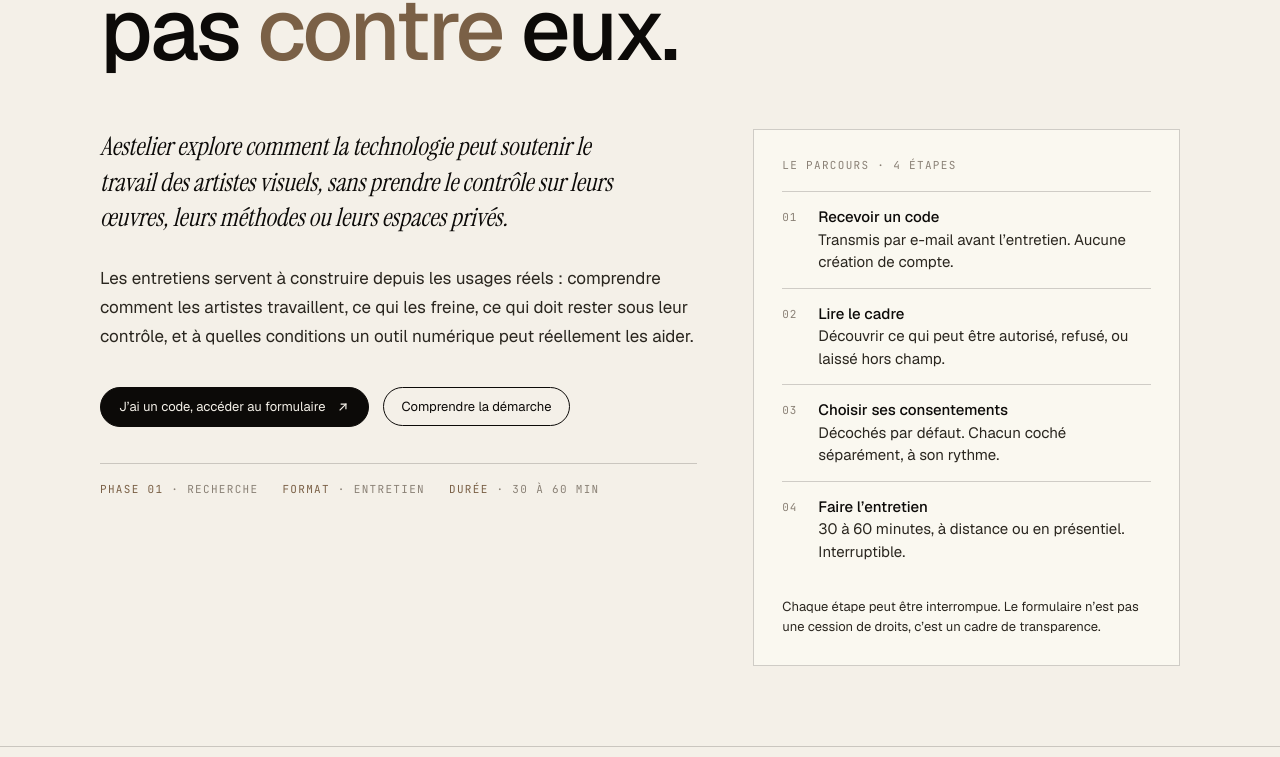
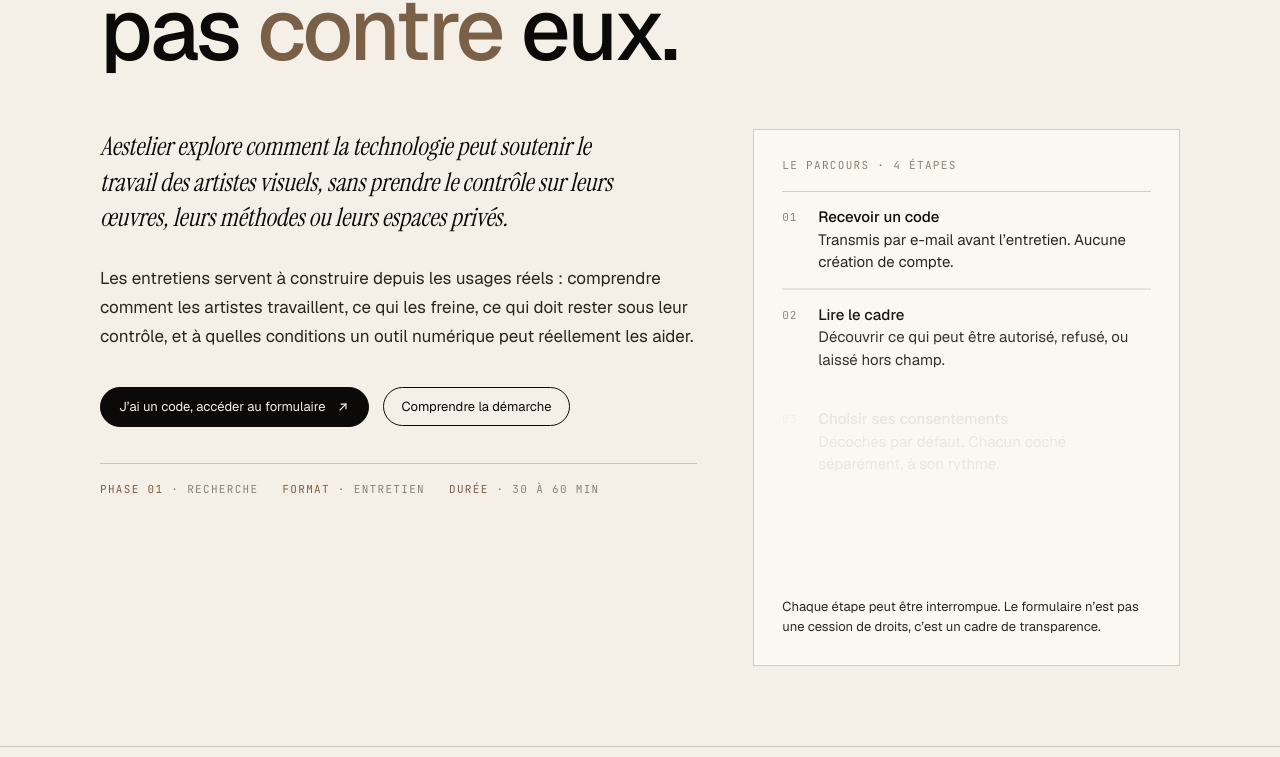
Before and after one commit to Aestelier/InterviewHub, a Next.js app: page / in a window 1280 px wide. Shown: the part 396-1153 px from the top of the page. Built offline with nearby package versions, Linux system fonts and the light colour scheme.

Commit message:
animation on startup

```diff
--- a/app/globals.css
+++ b/app/globals.css
@@ -1186,6 +1186,165 @@
   border-color: var(--papier);
 }
 
+/* subtle motion */
+@media (prefers-reduced-motion: no-preference) {
+  @keyframes soft-enter {
+    from {
+      opacity: 0;
+      transform: translateY(14px);
+    }
+    to {
+      opacity: 1;
+      transform: translateY(0);
+    }
+  }
+
+  @keyframes view-soft-enter {
+    0% {
+      opacity: 0;
+      transform: translateY(22px);
+    }
+    100% {
+      opacity: 1;
+      transform: translateY(0);
+    }
+  }
+
+  @keyframes view-fade-in {
+    0% {
+      opacity: 0;
+      transform: translateY(10px);
+    }
+    100% {
+      opacity: 1;
+      transform: translateY(0);
+    }
+  }
+
+  @keyframes line-draw-x {
+    from {
+      transform: scaleX(0);
+    }
+    to {
+      transform: scaleX(1);
+    }
+  }
+
+  @keyframes line-draw-y {
+    from {
+      transform: scaleY(0);
+    }
+    to {
+      transform: scaleY(1);
+    }
+  }
+
+  html {
+    scroll-behavior: smooth;
+  }
+
+  .topbar,
+  .hero > .hero-inner > .mono.dim,
+  .hero h1,
+  .hero-grid > div,
+  .hero .card {
+    animation: soft-enter 760ms cubic-bezier(0.16, 1, 0.3, 1) both;
+  }
+
+  .topbar {
+    animation-duration: 520ms;
+  }
+
+  .hero > .hero-inner > .mono.dim {
+    animation-delay: 80ms;
+  }
+
+  .hero h1 {
+    animation-delay: 150ms;
+  }
+
+  .hero-grid > div {
+    animation-delay: 240ms;
+  }
+
+  .hero .card {
+    animation-delay: 320ms;
+  }
+
+  .brand-link img,
+  .brand-pronunciation,
+  .card,
+  .pill,
+  .human-link,
+  .small-button,
+  .consent-detail-button {
+    transition-duration: 260ms;
+    transition-timing-function: cubic-bezier(0.16, 1, 0.3, 1);
+  }
+
+  .brand-link:hover img {
+    transform: translateY(-1px) rotate(-2deg);
+  }
+
+  .brand-link:hover .brand-pronunciation {
+    color: var(--accent);
+  }
+
+  .card {
+    transition-property: border-color, box-shadow, transform;
+  }
+
+  .card:hover {
+    border-color: rgba(122, 96, 70, 0.38);
+    box-shadow: 0 18px 40px -34px rgba(12, 10, 8, 0.7);
+    transform: translateY(-2px);
+  }
+
+  .text-link {
+    transition: color 180ms ease;
+  }
+
+  @supports (animation-timeline: view()) {
+    .grid-ed > .cell,
+    .cta-col,
+    .human-kicker,
+    .human-note,
+    .human-promises,
+    .form-panel,
+    .consent-document,
+    .form-rail,
+    footer.foot {
+      animation: view-soft-enter both;
+      animation-timeline: view();
+      animation-range: entry 8% cover 28%;
+    }
+
+    .itemlist li,
+    .card li,
+    .human-promises li,
+    .form-rail li,
+    .consent-choice {
+      animation: view-fade-in both;
+      animation-timeline: view();
+      animation-range: entry 6% cover 18%;
+    }
+
+    .cell::before {
+      transform-origin: left center;
+      animation: line-draw-x both;
+      animation-timeline: view();
+      animation-range: entry 6% cover 26%;
+    }
+
+    .cell::after {
+      transform-origin: center top;
+      animation: line-draw-y both;
+      animation-timeline: view();
+      animation-range: entry 6% cover 26%;
+    }
+  }
+}
+
 /* ─── responsive ─── */
 @media (max-width: 900px) {
   .hero {
```
